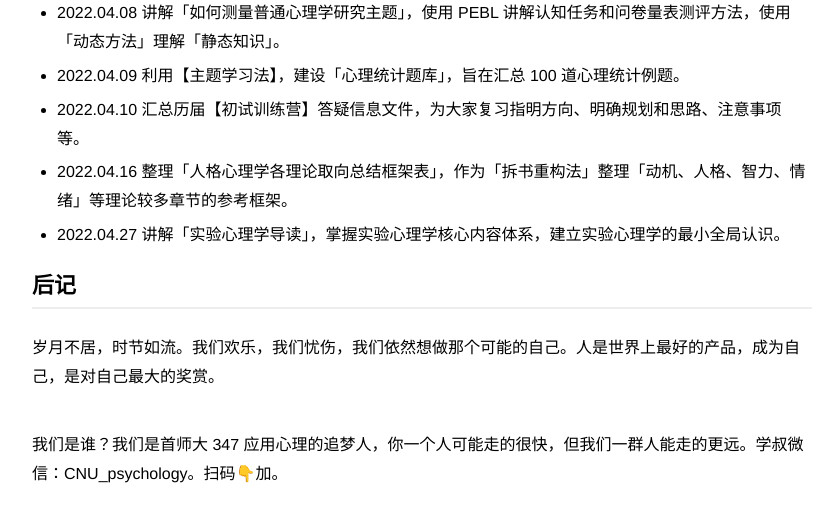
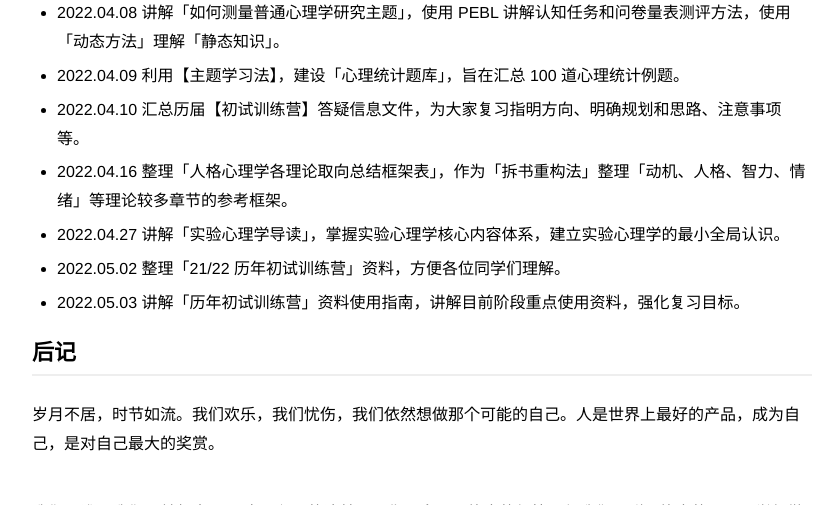
Before and after one commit to zapp926/cnu.github.io, a Jekyll site: the page built from _posts/2022-04-02-23-TheCampSchedule.md, in a window 1280 px wide and 900 px high, scrolled down 774 px, cut to the strip 0-505 px from the top of the window. Shown: the whole strip, without its empty margins (218-1054 px from the left). Built offline with Jekyll 4.4.1, drawn with Linux system fonts in a browser that asks for light colours.

Commit message:
Update 2022-04-02-23-TheCampSchedule.md

```diff
--- a/_posts/2022-04-02-23-TheCampSchedule.md
+++ b/_posts/2022-04-02-23-TheCampSchedule.md
@@ -17,6 +17,8 @@ description: 人是世界上最好的产品，成为自己，是最大的奖赏
 - 2022.04.10 汇总历届【初试训练营】答疑信息文件，为大家复习指明方向、明确规划和思路、注意事项等。
 - 2022.04.16 整理「人格心理学各理论取向总结框架表」，作为「拆书重构法」整理「动机、人格、智力、情绪」等理论较多章节的参考框架。
 - 2022.04.27 讲解「实验心理学导读」，掌握实验心理学核心内容体系，建立实验心理学的最小全局认识。
+- 2022.05.02 整理「21/22 历年初试训练营」资料，方便各位同学们理解。
+- 2022.05.03 讲解「历年初试训练营」资料使用指南，讲解目前阶段重点使用资料，强化复习目标。
 
 ## 后记
 岁月不居，时节如流。我们欢乐，我们忧伤，我们依然想做那个可能的自己。人是世界上最好的产品，成为自己，是对自己最大的奖赏。
```
